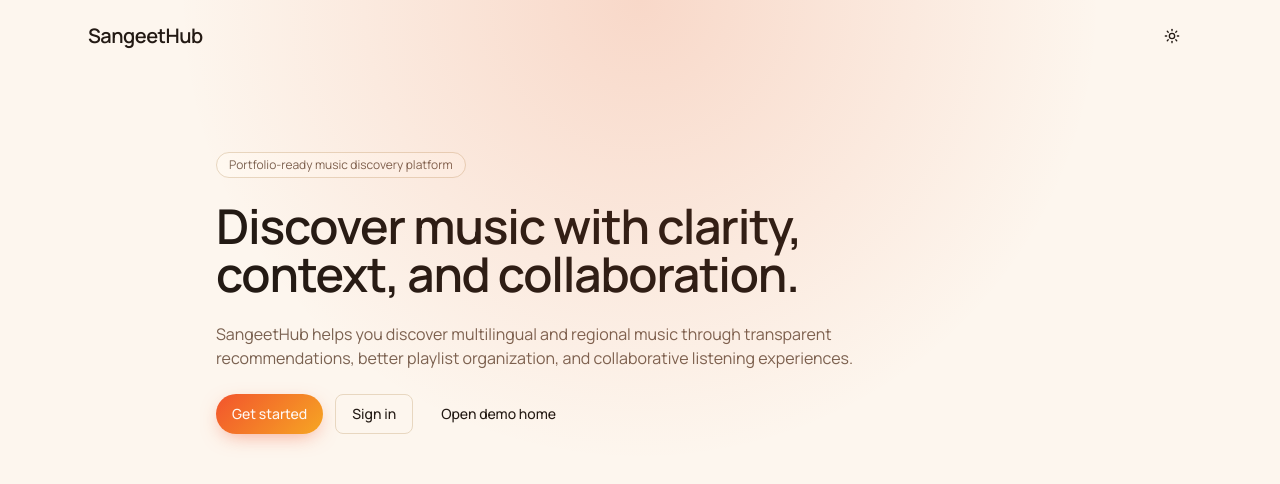
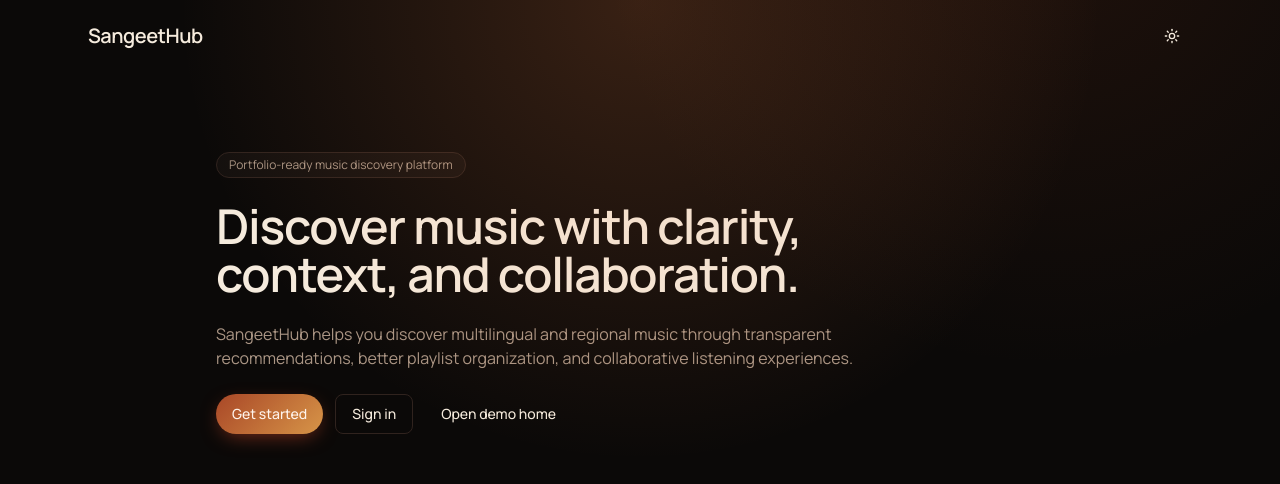
Before and after one commit to aayushpodda0/sangeethub, a Next.js app: page / in a window 1280 px wide. Shown: the top 484 px of the page. Built offline with nearby package versions, Linux system fonts and the light colour scheme.

Commit message:
UI/UX changes and other implementations

```diff
--- a/app/globals.css
+++ b/app/globals.css
@@ -1,20 +1,22 @@
 @import "tailwindcss";
 
 :root {
-  --background: #fdf6ee;
-  --foreground: #231a14;
-  --muted: #f3e6d6;
-  --muted-foreground: #7a6150;
-  --card: #fff9f1;
-  --border: #e8d7c0;
-  --input: #fffaf3;
-  --accent: #e2501f;
-  --accent-foreground: #fff8f3;
-  --secondary: #f2b35a;
-  --secondary-foreground: #2e1608;
-  --destructive: #b3281a;
-  --color-accent-soft: rgba(226, 80, 31, 0.18);
-  --gradient-sunset: linear-gradient(135deg, #f2542d 0%, #f6a623 100%);
+  --background: #0f0d0c;
+  --foreground: #f5eee6;
+  --muted: #211a17;
+  --muted-foreground: #ad9a8b;
+  --card: #171210;
+  --border: #342722;
+  --input: #1d1613;
+  --accent: #e9783f;
+  --accent-foreground: #fff7ef;
+  --secondary: #d2a15f;
+  --secondary-foreground: #21140d;
+  --destructive: #f06a58;
+  --color-accent-soft: rgba(233, 120, 63, 0.16);
+  --gradient-sunset: linear-gradient(135deg, #9e4025 0%, #d28a43 100%);
+  --surface-elevated: #1d1714;
+  --shadow-surface: 0 18px 50px -28px rgba(0, 0, 0, 0.9);
 }
 
 @theme inline {
@@ -35,26 +37,29 @@
 }
 
 .dark {
-  --background: #1a1210;
+  --background: #0b0908;
   --foreground: #f5ebdd;
-  --muted: #241a16;
-  --muted-foreground: #a68d7a;
-  --card: #221712;
-  --border: #382820;
-  --input: #2a1d17;
-  --accent: #f2542d;
+  --muted: #1b1512;
+  --muted-foreground: #ab9685;
+  --card: #14100e;
+  --border: #30231e;
+  --input: #1a1411;
+  --accent: #f08043;
   --accent-foreground: #fff4ec;
-  --secondary: #5c2a3a;
-  --secondary-foreground: #f6d9bf;
-  --destructive: #ef4a38;
-  --color-accent-soft: rgba(242, 84, 45, 0.22);
-  --gradient-sunset: linear-gradient(135deg, #f2542d 0%, #f6a623 100%);
+  --secondary: #b9824d;
+  --secondary-foreground: #1d1109;
+  --destructive: #ef5e4b;
+  --color-accent-soft: rgba(240, 128, 67, 0.2);
+  --gradient-sunset: linear-gradient(135deg, #a94727 0%, #d79548 100%);
+  --surface-elevated: #1c1512;
+  --shadow-surface: 0 18px 50px -28px rgba(0, 0, 0, 0.95);
 }
 
 body {
   background: var(--background);
   color: var(--foreground);
   font-family: var(--font-manrope), Arial, Helvetica, sans-serif;
+  background-image: radial-gradient(circle at 82% -10%, rgba(176, 77, 37, 0.12), transparent 28rem);
 }
 
 * {
@@ -64,3 +69,18 @@ body {
 .font-display {
   font-family: var(--font-fraunces), Georgia, serif;
 }
+
+::selection {
+  background: var(--accent);
+  color: var(--accent-foreground);
+}
+
+@media (prefers-reduced-motion: reduce) {
+  *,
+  *::before,
+  *::after {
+    scroll-behavior: auto !important;
+    transition-duration: 0.01ms !important;
+    animation-duration: 0.01ms !important;
+  }
+}
--- a/components/discover/discover-page-content.tsx
+++ b/components/discover/discover-page-content.tsx
@@ -5,6 +5,7 @@ import Link from "next/link";
 import { useState } from "react";
 
 import { PlayTrackButton } from "@/components/player/play-track-button";
+import { Artwork } from "@/components/music/artwork";
 import { cn, formatDuration } from "@/lib/utils";
 import type { DiscoveryTrack } from "@/types/music";
 
@@ -138,7 +139,12 @@ export function DiscoverPageContent({ independentArtists, languageCounts }: Prop
             <ul className="space-y-1">
               {tracks.map((track) => (
                 <li key={track.id} className="flex items-center gap-3 rounded-xl px-2 py-2 hover:bg-muted">
-                  <div className="size-10 shrink-0 rounded-lg bg-linear-to-br from-accent to-secondary" />
+                  <Artwork
+                    src={track.artworkUrl}
+                    seed={track.id}
+                    alt={`${track.title} cover art`}
+                    className="size-10 rounded-lg"
+                  />
                   <div className="min-w-0 flex-1">
                     <p className="truncate text-sm font-medium">{track.title}</p>
                     <p className="truncate text-xs text-muted-foreground">
--- a/components/music/track-list.tsx
+++ b/components/music/track-list.tsx
@@ -28,15 +28,26 @@ export function TrackList({ title, tracks, ranked = false, likedTrackIds }: Trac
       ) : (
         <ul className="mt-4 divide-y divide-border/60">
           {tracks.map((track, index) => (
-            <li key={track.id} className="flex items-center gap-3 py-3 sm:gap-4">
+            <li
+              key={track.id}
+              className="group flex items-center gap-3 rounded-2xl px-2 py-2.5 transition hover:bg-muted/70 sm:gap-4"
+            >
               {ranked && (
                 <span className="font-display w-6 shrink-0 text-right text-lg text-muted-foreground/70">
                   {index + 1}
                 </span>
               )}
-              <Artwork src={track.artworkUrl} seed={track.id} alt={`${track.title} cover art`} className="size-11" />
+              <Artwork
+                src={track.artworkUrl}
+                seed={track.id}
+                alt={`${track.title} cover art`}
+                className="size-12 rounded-lg shadow-sm"
+              />
               <div className="min-w-0 flex-1">
-                <Link href={`/tracks/${track.id}`} className="block truncate text-sm font-medium hover:text-accent">
+                <Link
+                  href={`/tracks/${track.id}`}
+                  className="block truncate text-sm font-semibold hover:text-accent"
+                >
                   {track.title}
                 </Link>
                 <p className="mt-0.5 truncate text-xs text-muted-foreground">
--- a/components/player/player-bar.tsx
+++ b/components/player/player-bar.tsx
@@ -15,6 +15,7 @@ import {
 import { useEffect } from "react";
 
 import { QueuePanel } from "@/components/player/queue-panel";
+import { Artwork } from "@/components/music/artwork";
 import { Button } from "@/components/ui/button";
 import { useAudioEngine } from "@/lib/player/use-audio-engine";
 import { usePlayerStore } from "@/lib/player/store";
@@ -73,7 +74,7 @@ export function PlayerBar() {
 
   return (
     <div
-      className="fixed inset-x-0 bottom-0 z-50 border-t border-border bg-card/95 backdrop-blur supports-[backdrop-filter]:bg-card/80"
+      className="fixed inset-x-0 bottom-0 z-50 border-t border-border bg-card/95 shadow-[0_-16px_40px_-30px_rgba(0,0,0,0.95)] backdrop-blur supports-[backdrop-filter]:bg-card/85"
       role="region"
       aria-label="Now playing"
     >
@@ -100,13 +101,10 @@ export function PlayerBar() {
           <span className="w-10 tabular-nums">{formatTime(duration)}</span>
         </div>
 
-        <div className="flex items-center justify-between gap-4">
+        <div className="flex items-center justify-between gap-3 sm:gap-4">
           {/* Track info */}
           <div className="flex min-w-0 flex-1 items-center gap-3">
-            <div
-              className="size-11 shrink-0 rounded-lg bg-gradient-to-br from-accent to-secondary"
-              aria-hidden
-            />
+            <Artwork src={track.artworkUrl} seed={track.id} alt="" className="size-11 rounded-lg" />
             <div className="min-w-0">
               <p className="truncate text-sm font-medium">{track.title}</p>
               <p className="truncate text-xs text-muted-foreground">{track.artistNames.join(", ")}</p>
--- a/components/player/queue-panel.tsx
+++ b/components/player/queue-panel.tsx
@@ -33,7 +33,7 @@ export function QueuePanel() {
 
       {open && (
         <div
-          className="absolute bottom-full right-0 mb-3 max-h-96 w-80 overflow-y-auto rounded-2xl border border-border bg-card p-3 shadow-xl"
+          className="absolute bottom-full right-0 mb-3 max-h-[min(24rem,calc(100vh-7rem))] w-[min(20rem,calc(100vw-2rem))] overflow-y-auto rounded-2xl border border-border bg-card p-3 shadow-[var(--shadow-surface)]"
           role="region"
           aria-label="Playback queue"
         >
--- a/components/playlists/playlist-track-row.tsx
+++ b/components/playlists/playlist-track-row.tsx
@@ -4,6 +4,7 @@ import { GripVertical, Pause, Play, X } from "lucide-react";
 import Link from "next/link";
 
 import { Button } from "@/components/ui/button";
+import { Artwork } from "@/components/music/artwork";
 import { usePlayerStore } from "@/lib/player/store";
 import { cn, formatDuration } from "@/lib/utils";
 import type { DiscoveryTrack } from "@/types/music";
@@ -49,7 +50,10 @@ export function PlaylistTrackRow({
       onDragStart={() => canReorder && onDragStart(index)}
       onDragOver={canReorder ? onDragOver : undefined}
       onDrop={() => canReorder && onDrop(index)}
-      className={cn("flex items-center gap-3 rounded-xl px-2 py-2 hover:bg-muted", isCurrent && "bg-accent/10")}
+      className={cn(
+        "group flex items-center gap-3 rounded-2xl border border-transparent px-2 py-2.5 hover:border-border hover:bg-muted/70",
+        isCurrent && "bg-accent/10",
+      )}
     >
       {canReorder ? (
         <GripVertical className="size-4 shrink-0 cursor-grab text-muted-foreground" aria-hidden />
@@ -67,7 +71,7 @@ export function PlaylistTrackRow({
         {isCurrent && isPlaying ? <Pause className="size-4" /> : <Play className="size-4" />}
       </Button>
 
-      <div className="size-10 shrink-0 rounded-lg bg-gradient-to-br from-accent to-secondary" aria-hidden />
+      <Artwork src={entry.track.artworkUrl} seed={entry.track.id} alt={`${entry.track.title} cover art`} className="size-10 rounded-lg" />
 
       <div className="min-w-0 flex-1">
         <p className={cn("truncate text-sm font-medium", isCurrent && "text-accent")}>{entry.track.title}</p>
--- a/components/providers.tsx
+++ b/components/providers.tsx
@@ -13,7 +13,7 @@ export function Providers({ children }: PropsWithChildren) {
 
   return (
     <SessionProvider>
-      <ThemeProvider attribute="class" defaultTheme="system" enableSystem>
+      <ThemeProvider attribute="class" defaultTheme="dark" enableSystem>
         <QueryClientProvider client={queryClient}>
           <PlayerShell>{children}</PlayerShell>
           <Toaster richColors />
--- a/components/search/track-row.tsx
+++ b/components/search/track-row.tsx
@@ -3,6 +3,7 @@
 import { ListPlus, Pause, Play } from "lucide-react";
 
 import { Button } from "@/components/ui/button";
+import { Artwork } from "@/components/music/artwork";
 import type { ProviderTrack } from "@/lib/music/provider";
 import { usePlayerStore } from "@/lib/player/store";
 import { cn, formatDuration } from "@/lib/utils";
@@ -27,7 +28,7 @@ export function TrackRow({ track, tracks }: { track: ProviderTrack; tracks: Prov
   return (
     <li
       className={cn(
-        "group flex items-center gap-3 rounded-xl px-3 py-2 transition hover:bg-muted",
+        "group flex items-center gap-3 rounded-2xl border border-transparent px-3 py-2.5 transition hover:border-border hover:bg-muted/70",
         isCurrent && "bg-accent/10",
       )}
     >
@@ -41,10 +42,7 @@ export function TrackRow({ track, tracks }: { track: ProviderTrack; tracks: Prov
         {isCurrent && isPlaying ? <Pause className="size-4" /> : <Play className="size-4" />}
       </Button>
 
-      <div
-        className="size-10 shrink-0 rounded-lg bg-gradient-to-br from-accent to-secondary"
-        aria-hidden
-      />
+      <Artwork src={track.artworkUrl} seed={track.id} alt={`${track.title} cover art`} className="size-10 rounded-lg" />
 
       <div className="min-w-0 flex-1">
         <p className={cn("truncate text-sm font-medium", isCurrent && "text-accent")}>{track.title}</p>
```
Also changed, not shown: app/home/page.tsx (+30 -15 lines), components/library/library-page-content.tsx (+11 -6 lines), 1 other file (tests, documents, lock files or other folders).
